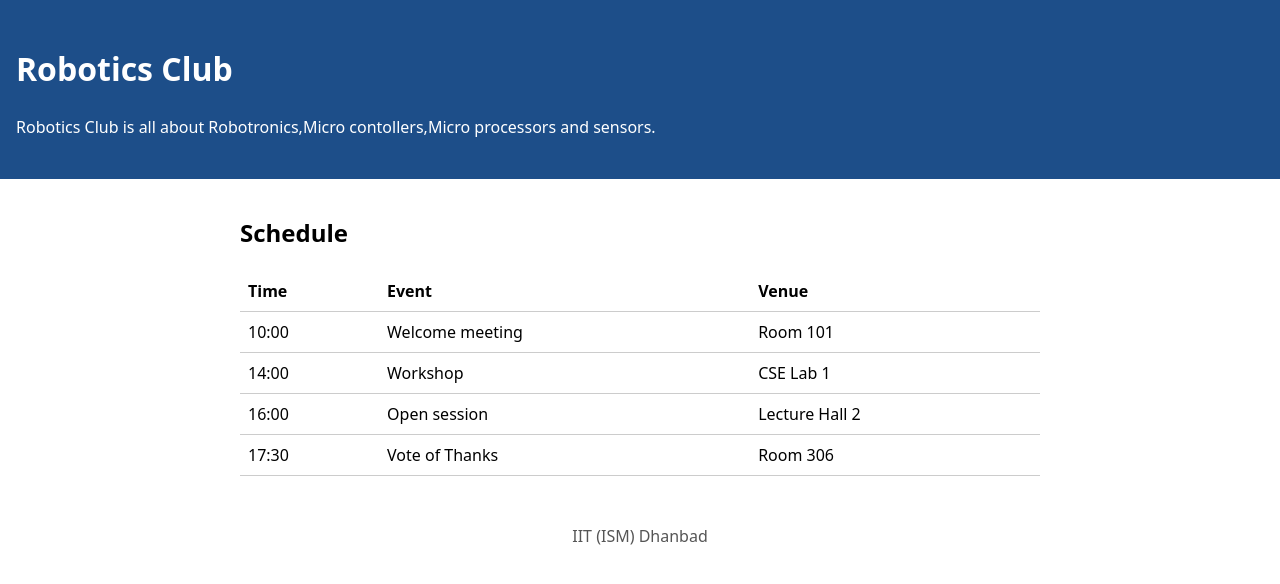
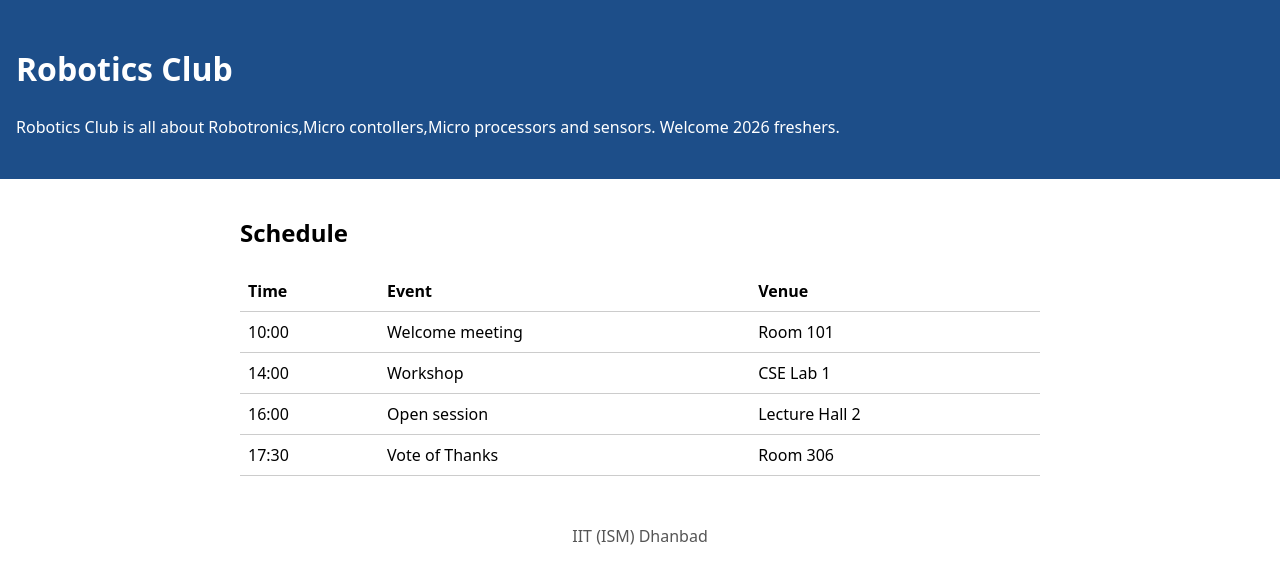
Before and after one commit to Aashritha-Baddam/club-page, a plain HTML site: page index.html in a window 1280 px wide. Drawn offline with Linux system fonts and the light colour scheme.

Commit message:
Update tagline in main branch with year

```diff
--- a/index.html
+++ b/index.html
@@ -9,7 +9,7 @@
 <body>
   <header class="site-header">
     <h1>Robotics Club</h1>
-    <p class="tagline">Robotics Club is all about Robotronics,Micro contollers,Micro processors and sensors.</p>
+    <p class="tagline">Robotics Club is all about Robotronics,Micro contollers,Micro processors and sensors. Welcome 2026 freshers.</p>
   </header>
 
   <main>
```
